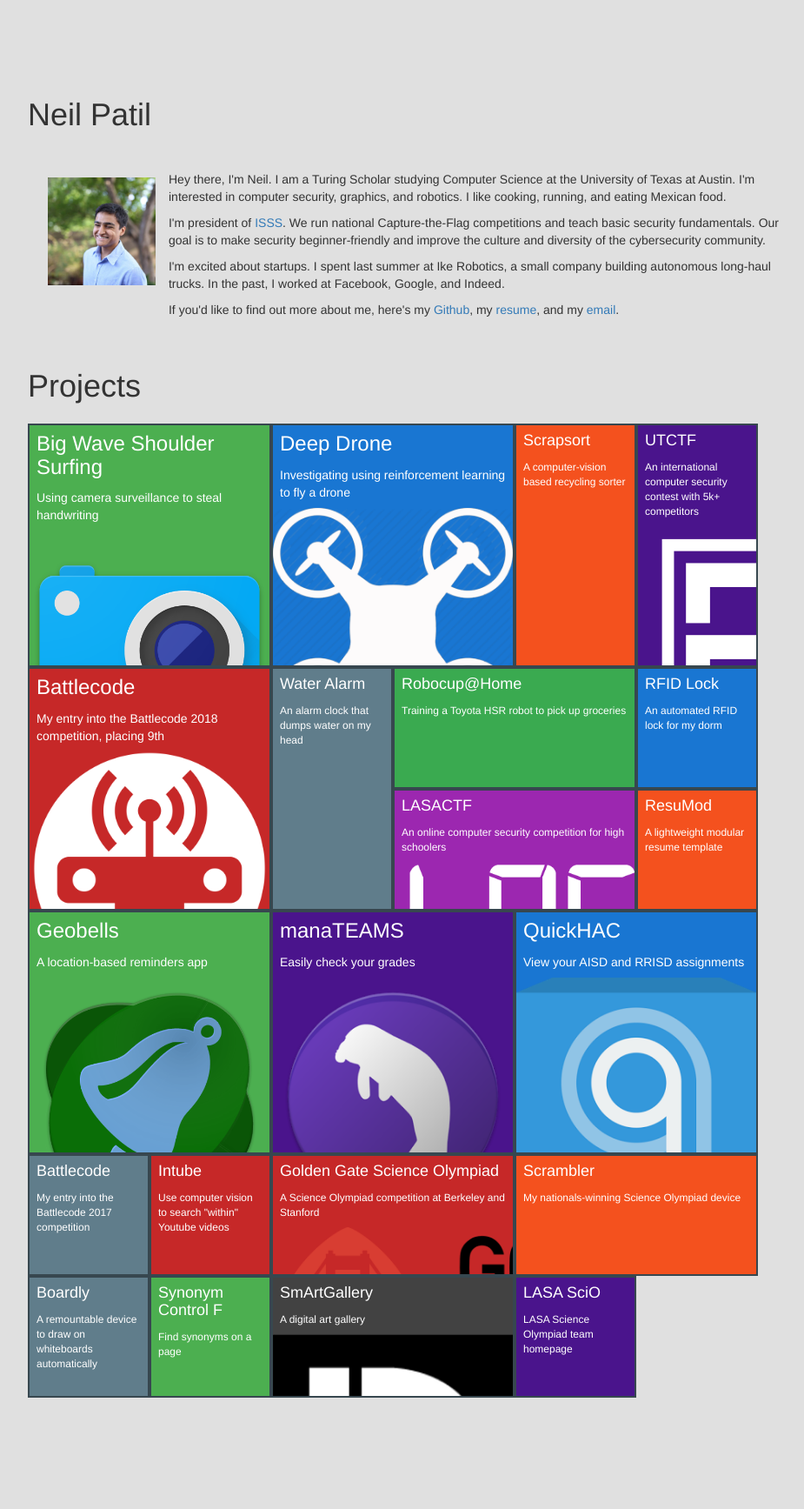
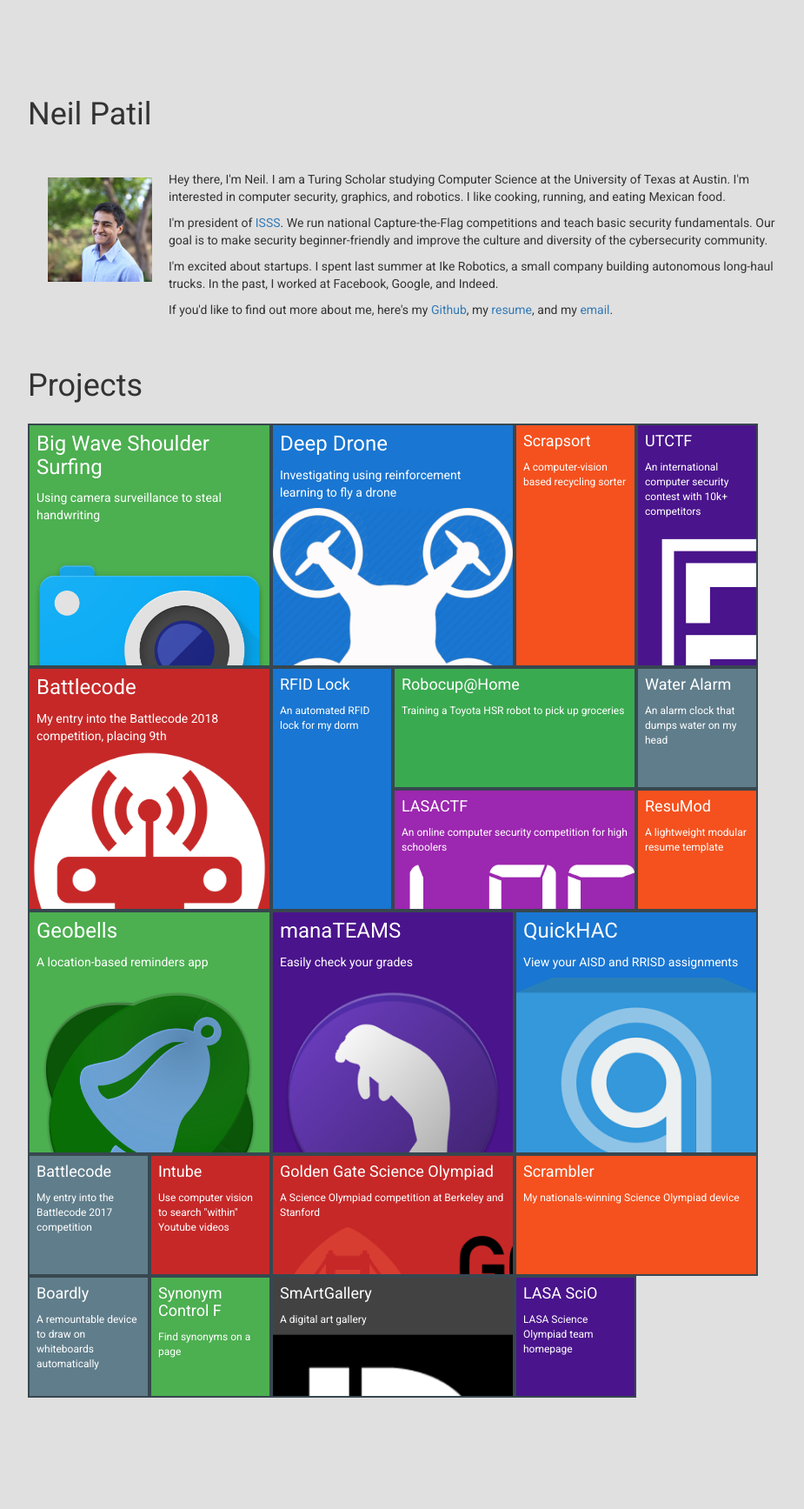
Before and after one commit to patil215/patil215.github.io, a Jekyll site: the page built from index.html, in a window 1280 px wide. Shown: the whole page at 87% size, without its empty margins (167-1092 px from the left). Built offline with Jekyll 4.4.1, drawn with Linux system fonts in a browser that asks for light colours; nearby versions of some CDN libraries.

Commit message:
Set font to Roboto

```diff
--- a/_data/projects.yml
+++ b/_data/projects.yml
@@ -45,7 +45,7 @@
 
 - name: UTCTF
   size: svr
-  shortDescription: An international computer security contest with 5k+ competitors
+  shortDescription: An international computer security contest with 10k+ competitors
   longDescription:
   picture: /img/isss.png
   link: https://github.com/utisss
@@ -60,14 +60,14 @@
   picture: /img/battlecode.png
   color: "#C62828"
 
-- name: Water Alarm
+- name: RFID Lock
   size: svr
-  shortDescription: An alarm clock that dumps water on my head
+  shortDescription: An automated RFID lock for my dorm
   longDescription:
   picture:
-  link: https://github.com/patil215/water-alarm
+  link: https://github.com/patil215/rfid-lock
   github:
-  color: "#607D8B"
+  color: "#1976D2"
 
 - name: Robocup@Home
   size: shr
@@ -76,14 +76,14 @@
   github:
   color: "#3AAA50"
 
-- name: RFID Lock
+- name: Water Alarm
   size: ss
-  shortDescription: An automated RFID lock for my dorm
+  shortDescription: An alarm clock that dumps water on my head
   longDescription:
   picture:
-  link: https://github.com/patil215/rfid-lock
+  link: https://github.com/patil215/water-alarm
   github:
-  color: "#1976D2"
+  color: "#607D8B"
 
 - name: LASACTF
   size: shr
--- a/_includes/head.html
+++ b/_includes/head.html
@@ -26,6 +26,7 @@
   <link rel="canonical" href="{{ page.url | replace:'index.html','' | prepend: site.baseurl | prepend: site.url }}">
   <link rel="alternate" type="application/rss+xml" title="{{ site.title }}" href="{{ "/feed.xml" | prepend: site.baseurl | prepend: site.url }}">
 
+  <link href="https://fonts.googleapis.com/css?family=Roboto&display=swap" rel="stylesheet">
 
 	<link rel="shortcut icon" type="image/png" href="img/favicon.jpg"/>
 
--- a/css/main.scss
+++ b/css/main.scss
@@ -2,6 +2,10 @@
 # Only the main Sass file needs front matter (the dashes are enough)
 ---
 @charset "utf-8";
+
+body {
+	font-family: 'Roboto', sans-serif;
+}
 
 .grid-item p, .grid-item h1 {
 	padding: 4px;
@@ -38,8 +42,8 @@
 }
 
 .me {
-	max-width: 124px;
-	max-width: 124px;
+	max-width: 120px;
+	max-width: 120px;
 	margin: 8px;
 }
 
```
Also changed, not shown: 4 other files.
